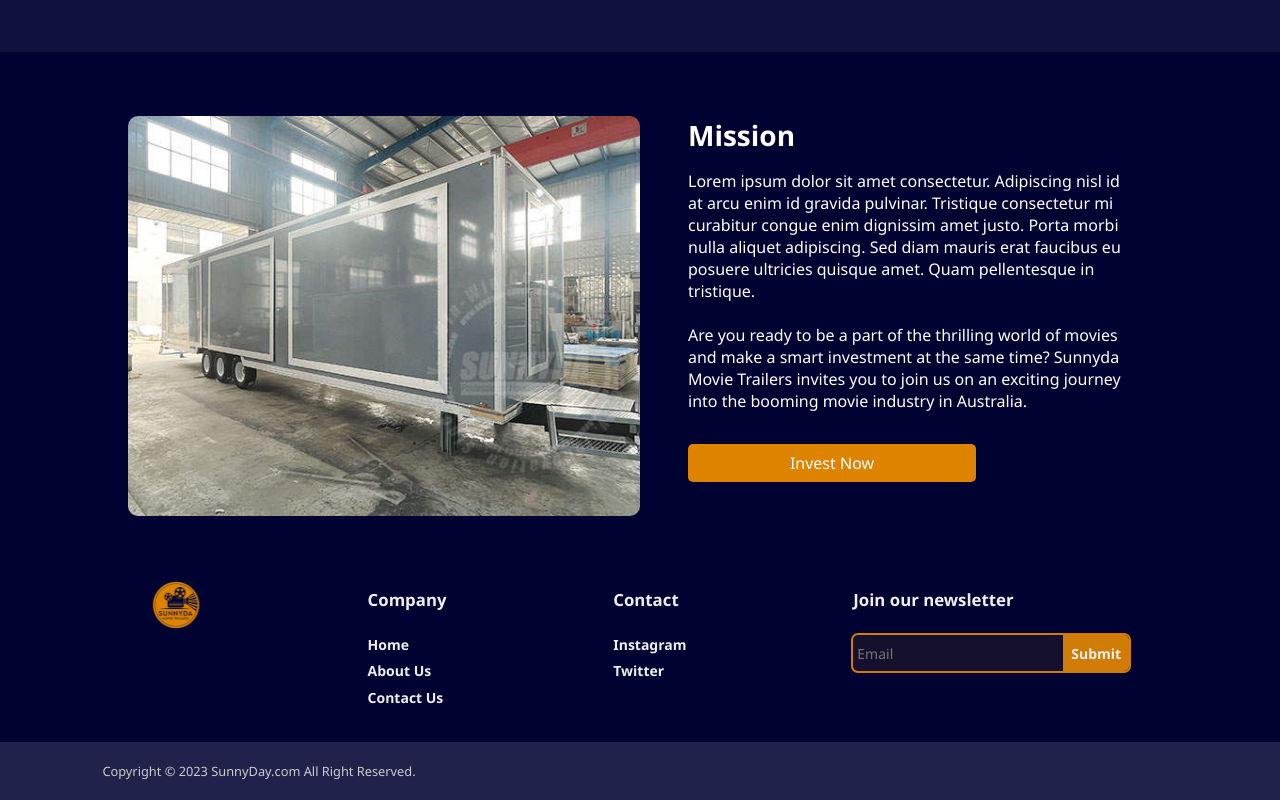
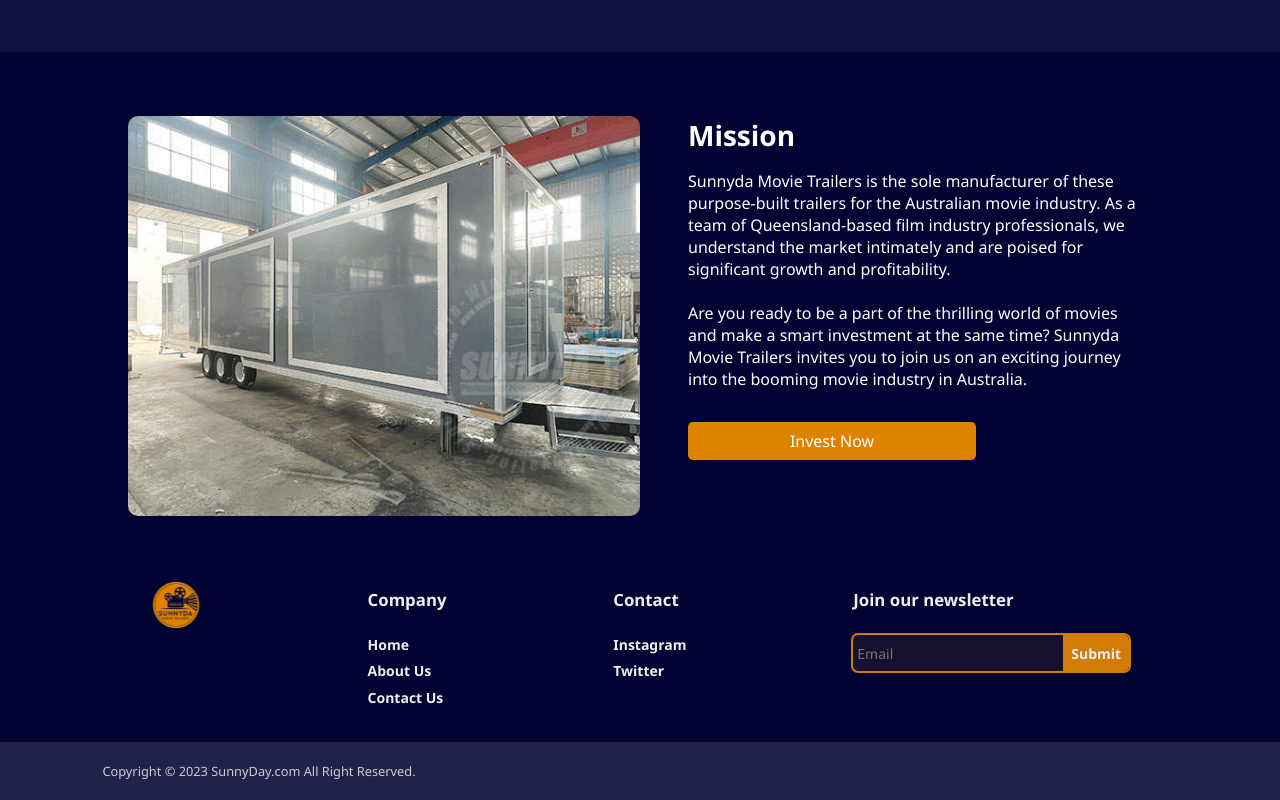
Before and after one commit to chochodev/SunnyDa-Landing-Page, a React (Vite) app: page /about in a window 1280 px wide. Shown: the part 1306-2106 px from the top of the page. Built offline with nearby package versions, Linux system fonts and the light colour scheme.

Commit message:
updated and about to finish up

```diff
--- a/src/pages/about/index.jsx
+++ b/src/pages/about/index.jsx
@@ -28,7 +28,7 @@
             <div id="section_3" className="section_3">
                 <div className="text_div">
                     <p className="heading">Mission </p>
-                    <p className="info">Lorem ipsum dolor sit amet consectetur. Adipiscing nisl id at arcu enim id gravida pulvinar. Tristique consectetur mi curabitur congue enim dignissim amet justo. Porta morbi nulla aliquet adipiscing. Sed diam mauris erat faucibus eu posuere ultricies quisque amet. Quam pellentesque in tristique.<br/><br/>Are you ready to be a part of the thrilling world of movies and make a smart investment at the same time? Sunnyda Movie Trailers invites you to join us on an exciting journey into the booming movie industry in Australia.</p>
+                    <p className="info">Sunnyda Movie Trailers is the sole manufacturer of these purpose-built trailers for the Australian movie industry. As a team of Queensland-based film industry professionals, we understand the market intimately and are poised for significant growth and profitability.<br/><br/>Are you ready to be a part of the thrilling world of movies and make a smart investment at the same time? Sunnyda Movie Trailers invites you to join us on an exciting journey into the booming movie industry in Australia.</p>
                     <button className="invest_btn">Invest Now</button>
                 </div>
                 <div className="images">
```
